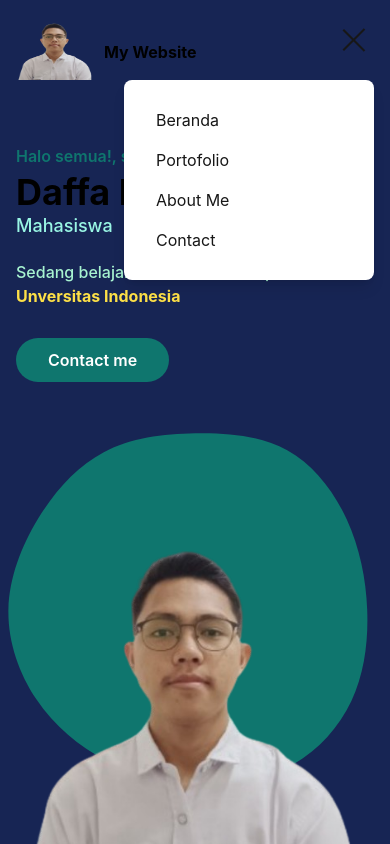
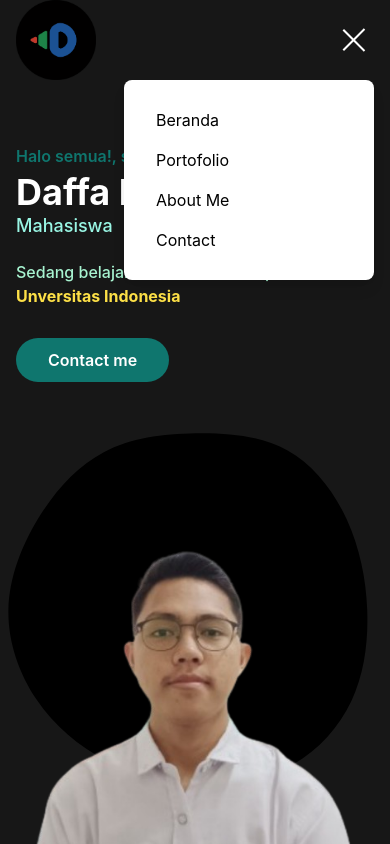
Before and after one commit to DHard4114/Portofolio, a website: page index.html in a window 390 px wide. Both pictures are taken after a click on the button 359 px from the left and 40 px from the top of the page. Shown: the top 844 px of the page. Drawn offline with Linux system fonts and the light colour scheme.

Commit message:
Buat logo

```diff
--- a/index.html
+++ b/index.html
@@ -7,7 +7,7 @@
     <link rel="icon" href="/src/gambar/icon.png" />
     <link rel="stylesheet" href="output.css" />
   </head>
-  <body class="bg-blue-950">
+  <body class="bg-dark">
     <!--Header Start-->
     <header
       class="bg-transparent absolute top-0 left-0 w-full flex items-center z-10"
@@ -15,8 +15,9 @@
       <div class="container">
         <div class="flex items-center justify-between relative">
           <div class="flex items-center px-4">
-            <img src="MyPicture.png" rel="logo" class="size-20 m-0 p-0" />
-            <h1 class="text-center font-bold pl-2 pt-6">My Website</h1>
+            <a href="#about">
+              <img src="Component 2.png" rel="logo" class="size-20 m-0 p-0" />
+            </a>
           </div>
           <div class="flex items-center px-4">
             <button
@@ -26,7 +27,7 @@
               class="block absolute right-4 lg:hidden"
             >
               <span
-                class="hamburger-line origin-top-left transition duration-300 ease-in-out"
+                class="hamburger-line origin-top-left transition duration-300 ease-in-out bg-white"
               ></span>
               <span class="hamburger-line"></span>
               <span
@@ -42,28 +43,28 @@
                 <li class="group">
                   <a
                     href="#home"
-                    class="text-base text-dark py-2 mx-8 flex group-hover:text-primary"
+                    class="text-base text-black py-2 mx-8 flex group-hover:text-primary"
                     >Beranda</a
                   >
                 </li>
                 <li class="group">
                   <a
                     href="#portofolio"
-                    class="text-base text-dark py-2 mx-8 flex group-hover:text-primary"
+                    class="text-base text-black py-2 mx-8 flex group-hover:text-primary"
                     >Portofolio</a
                   >
                 </li>
                 <li class="group">
                   <a
                     href="#about"
-                    class="text-base text-dark py-2 mx-8 flex group-hover:text-primary"
+                    class="text-base text-black py-2 mx-8 flex group-hover:text-primary"
                     >About Me</a
                   >
                 </li>
                 <li class="group">
                   <a
                     href="#contact"
-                    class="text-base text-dark py-2 mx-8 flex group-hover:text-primary"
+                    class="text-base text-black py-2 mx-8 flex group-hover:text-primary"
                     >Contact</a
                   >
                 </li>
@@ -82,7 +83,7 @@
           <div class="w-full self-center px-4 lg:w-1/2">
             <h1 class="text-base font-semibold text-primary md:text-xl">
               Halo semua!, saya
-              <span class="block font-bold text-black text-4xl mt-1 lg:text-5xl"
+              <span class="block font-bold text-white text-4xl mt-1 lg:text-5xl"
                 >Daffa Hardhan</span
               >
             </h1>
@@ -118,7 +119,7 @@
                   xmlns="http://www.w3.org/2000/svg"
                 >
                   <path
-                    fill="#0f766e"
+                    fill="#15200"
                     d="M46.1,-79.4C59.3,-72.1,69.3,-59,75.9,-44.8C82.4,-30.5,85.5,-15.3,86.1,0.3C86.7,16,84.8,31.9,78.2,46C71.6,60.1,60.1,72.2,46.3,79.2C32.5,86.2,16.2,87.9,0.5,87.1C-15.2,86.2,-30.5,82.7,-44.3,75.7C-58.1,68.7,-70.4,58.3,-79.3,45.1C-88.2,31.9,-93.6,15.9,-93.3,0.2C-92.9,-15.6,-86.9,-31.2,-78.5,-45.1C-70,-59,-59.1,-71.3,-45.6,-78.4C-32.2,-85.6,-16.1,-87.6,0.2,-87.9C16.4,-88.2,32.8,-86.7,46.1,-79.4Z"
                     transform="translate(100 100)"
                   />
--- a/input.css
+++ b/input.css
@@ -8,16 +8,16 @@ body {
 
 .navbar-fixed {
   @apply fixed z-[9999] bg-white bg-opacity-0;
-  backfrop-filter: blur(5px);
+  backdrop-filter: blur(5px);
   box-shadow: inset 0 -1px 0 0 rgba(0, 0, 0, 0.1);
 }
 
 .hamburger-line {
-  @apply w-[30px] h-[2px] my-2 block bg-dark;
+  @apply w-[30px] h-[2px] my-2 block bg-black;
 }
 
 .hamburger-active > span:nth-child(1) {
-  @apply rotate-45;
+  @apply bg-white rotate-45;
 }
 
 .hamburger-active > span:nth-child(2) {
@@ -25,5 +25,5 @@ body {
 }
 
 .hamburger-active > span:nth-child(3) {
-  @apply -rotate-45;
+  @apply bg-white -rotate-45;
 }
```
Also changed, not shown: Component 2.png (added), output.css.
